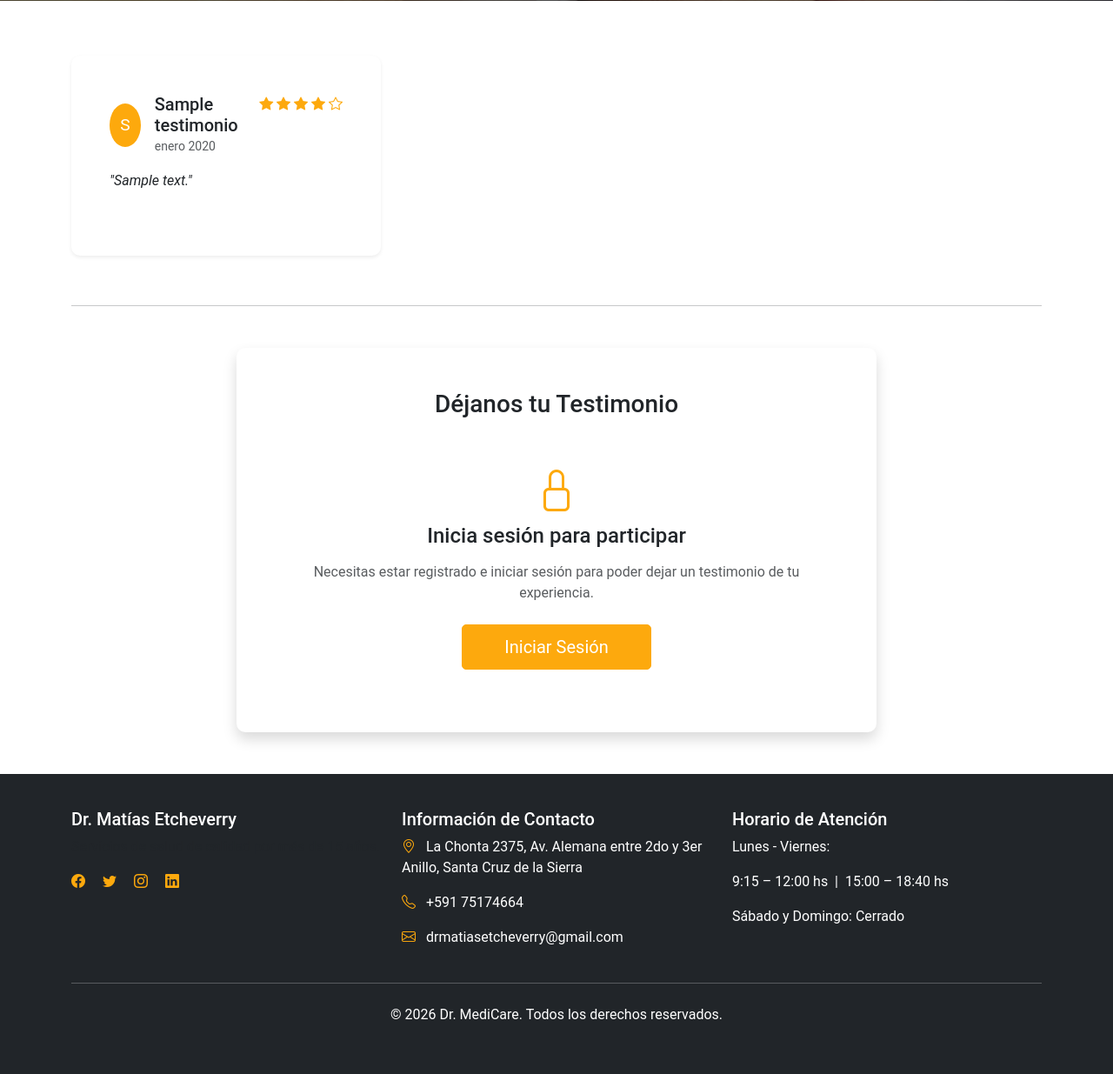
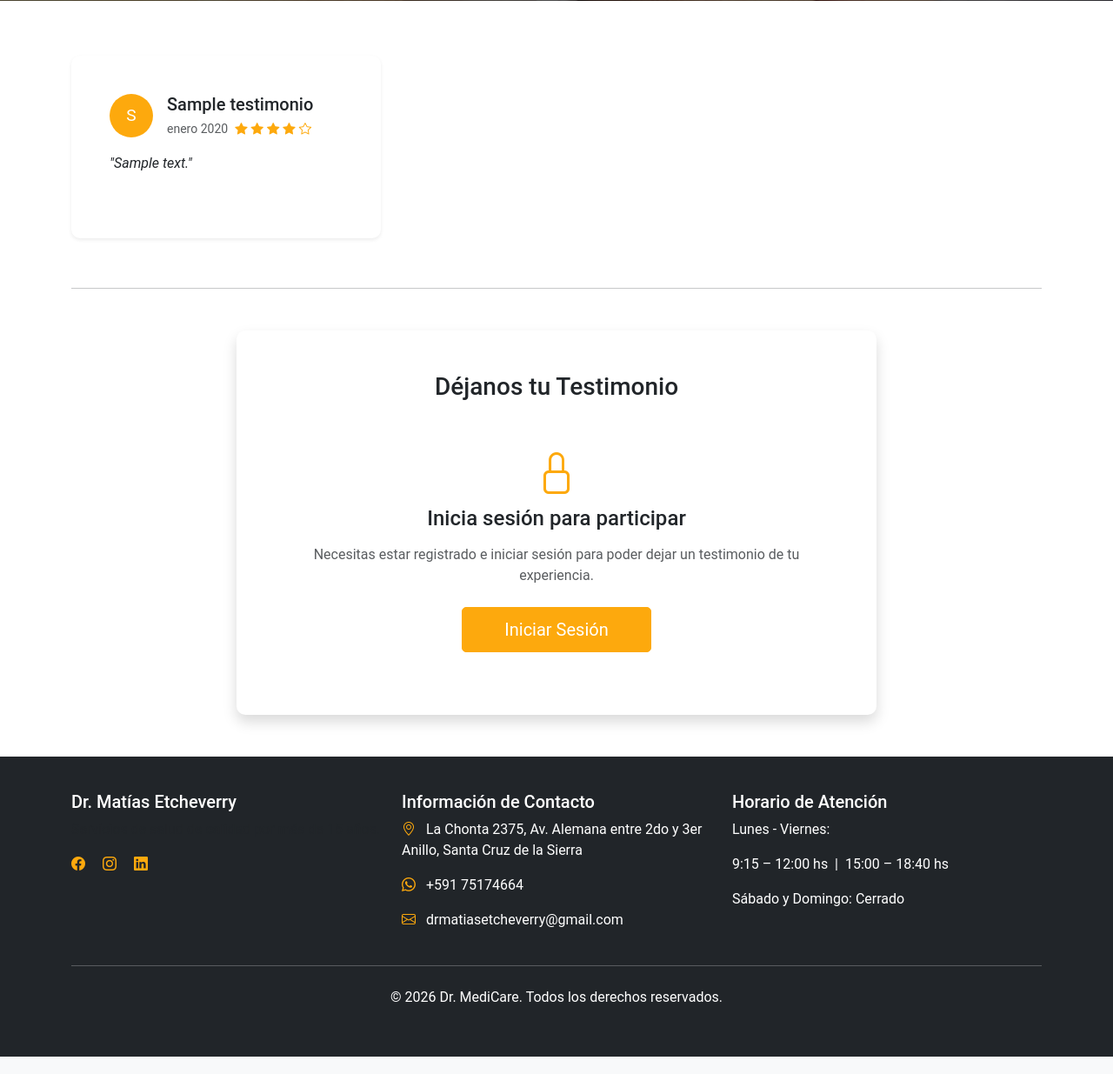
Before and after one commit to Metche216/drme, a Django app: page /testimonios/ in a window 1280 px wide. Shown: the part 799-2034 px from the top of the page at 87% size. Run offline with Django 5.2, Linux system fonts and the light colour scheme; tables that the repository leaves empty hold one stand-in row (values such as "Sample post").

Commit message:
UI tweaks: fix footer links, update social links, fix testimonial layout, fix hero image bg position, add dashboard modal, fix JS syntax highlight

```diff
--- a/templates/base.html
+++ b/templates/base.html
@@ -78,7 +78,7 @@
 
       .hero-section {
         background-size: cover;
-        background-position: center center;
+        background-position: right top;
         min-height: 100svh;
         display: flex;
         align-items: center;
@@ -114,13 +114,6 @@
         }
         .display-5 {
           font-size: 1.6rem !important;
-        }
-      }
-
-      /* ── XXL Desktop fixes ── */
-      @media (min-width: 1400px) {
-        .hero-section {
-          background-position: right top;
         }
       }
 
@@ -277,16 +270,9 @@
               Servicios de salud de calidad por más de 15 años.
             </p>
             <div class="social-icons mt-3">
-              <a href="#" class="text-white me-3"
-                ><i class="bi bi-facebook"></i
-              ></a>
-              <a href="#" class="text-white me-3"
-                ><i class="bi bi-twitter"></i
-              ></a>
-              <a href="#" class="text-white me-3"
-                ><i class="bi bi-instagram"></i
-              ></a>
-              <a href="#" class="text-white"><i class="bi bi-linkedin"></i></a>
+              <a href="https://www.facebook.com/mhetcheverry" target="_blank" rel="noopener noreferrer" class="text-white me-3"><i class="bi bi-facebook"></i></a>
+              <a href="https://www.instagram.com/metche.orl" target="_blank" rel="noopener noreferrer" class="text-white me-3"><i class="bi bi-instagram"></i></a>
+              <a href="https://www.linkedin.com/in/matias-etcheverry-orl/" target="_blank" rel="noopener noreferrer" class="text-white"><i class="bi bi-linkedin"></i></a>
             </div>
           </div>
           <div class="col-md-4 mb-4 mb-md-0">
@@ -294,7 +280,7 @@
             <p>
               <i class="bi bi-geo-alt me-2"></i> La Chonta 2375, Av. Alemana entre 2do y 3er Anillo, Santa Cruz de la Sierra
             </p>
-            <p><i class="bi bi-telephone me-2"></i> +591 75174664</p>
+            <p><i class="bi bi-whatsapp me-2"></i> <a href="https://wa.me/59175174664" target="_blank" rel="noopener noreferrer" class="text-white text-decoration-none">+591 75174664</a></p>
             <p><i class="bi bi-envelope me-2"></i> drmatiasetcheverry@gmail.com</p>
           </div>
           <div class="col-md-4">
@@ -325,7 +311,7 @@
     <script>
       document.addEventListener("DOMContentLoaded", function () {
         const navbar = document.querySelector(".navbar");
-        const isAlwaysScrolled = {% block always_scrolled %}false{% endblock %};
+        const isAlwaysScrolled = "{% block always_scrolled %}false{% endblock %}" === "true";
 
         window.addEventListener("scroll", function () {
           if (isAlwaysScrolled || window.scrollY > 50) {
--- a/templates/base_nf.html
+++ b/templates/base_nf.html
@@ -215,7 +215,7 @@
     <script>
       document.addEventListener("DOMContentLoaded", function () {
         const navbar = document.querySelector(".navbar");
-        const isAlwaysScrolled = {% block always_scrolled %}false{% endblock %};
+        const isAlwaysScrolled = "{% block always_scrolled %}false{% endblock %}" === "true";
 
         window.addEventListener("scroll", function () {
           if (isAlwaysScrolled || window.scrollY > 50) {
--- a/templates/testimonials.html
+++ b/templates/testimonials.html
@@ -28,24 +28,24 @@
             <div class="col-md-4 mb-4">
                 <div class="card testimonial-card h-100 shadow-sm border-0">
                     <div class="card-body p-4">
-                        <div class="d-flex justify-content-between mb-3">
-                            <div class="d-flex align-items-center">
-                                <div class="bg-primary text-white rounded-circle d-flex align-items-center justify-content-center me-3" style="width: 50px; height: 50px; font-size: 1.2rem;">
+                        <div class="d-flex mb-3">
+                            <div class="bg-primary text-white rounded-circle d-flex align-items-center justify-content-center me-3 flex-shrink-0" style="width: 50px; height: 50px; font-size: 1.2rem;">
                                 {{ testimonial.name|slice:":1"|upper }}
                             </div>
                             <div>
-                                    <h5 class="mb-0">{{ testimonial.name }}</h5>
+                                <h5 class="mb-0 text-break">{{ testimonial.name }}</h5>
+                                <div class="d-flex align-items-center gap-2 mt-1">
                                     <small class="text-muted">{{ testimonial.date|date:"F Y" }}</small>
-                                </div>
-                            </div>
                                     <div class="text-warning text-nowrap">
                                         {% for i in "12345" %}
                                             {% if forloop.counter <= testimonial.rating %}
-                                        <i class="bi bi-star-fill"></i>
+                                                <i class="bi bi-star-fill" style="font-size: 0.9rem;"></i>
                                             {% else %}
-                                        <i class="bi bi-star"></i>
+                                                <i class="bi bi-star" style="font-size: 0.9rem;"></i>
                                             {% endif %}
                                         {% endfor %}
+                                    </div>
+                                </div>
                             </div>
                         </div>
                         <p class="card-text fst-italic">"{{ testimonial.content }}"</p>
```
Also changed, not shown: templates/index.html (+9 -9 lines), templates/moderator_dashboard.html (+25 -6 lines). Lines whose indentation alone changed are shown as unchanged.
